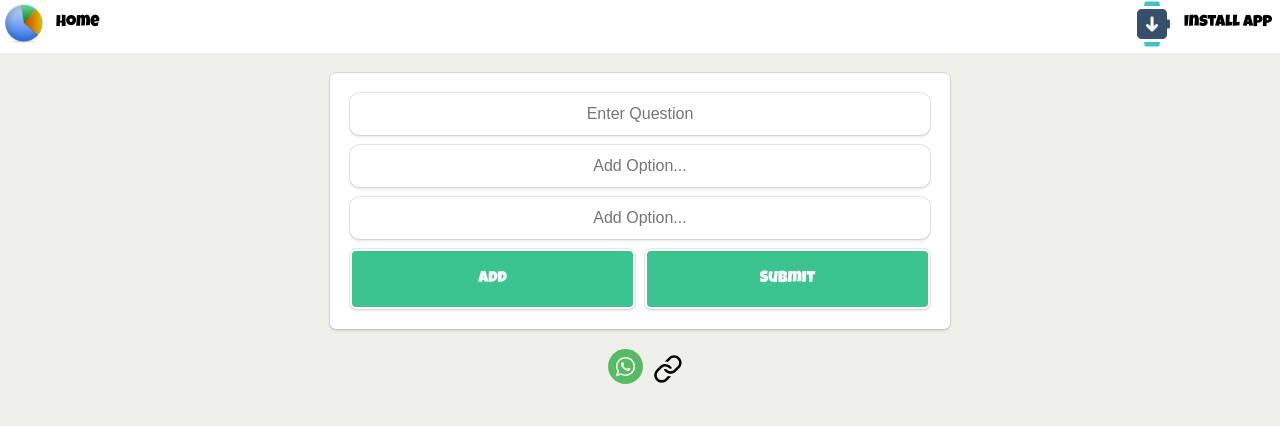
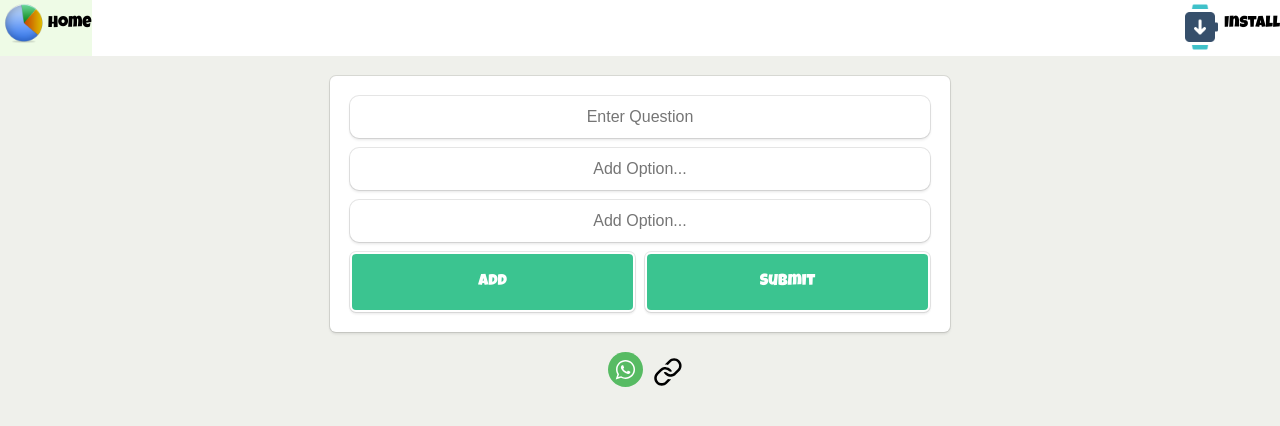
Before and after one commit to Theeddiem/LightSurveyFrontend, a Vue app in the folder vue-client/: page / in a window 1280 px wide. Shown: the top 426 px of the page. Built offline with nearby package versions, Linux system fonts and the light colour scheme.

Commit message:
rebarnding to lightSurvey

```diff
--- a/vue-client/public/index.html
+++ b/vue-client/public/index.html
@@ -6,7 +6,8 @@
     <meta name="viewport" content="width=device-width, maximum-scale=1">
     <link rel="icon" href="<%= BASE_URL %>favicon.ico">
     <link rel="mainfest" href="/vue-client/public/manifest.json">
-    <title>Fast Survey</title>
+    <meta property="og:title" content="Light Survey"/>
+    <title>Light Survey</title>
   </head>
   <body>
     <noscript>
--- a/vue-client/src/App.vue
+++ b/vue-client/src/App.vue
@@ -22,7 +22,6 @@
   display: grid;
   grid-gap: 20px;
   grid-template-columns: 1fr 2fr 1fr;
-  /* grid-template-rows: 1fr 5fr 1fr; */
   text-align: center;
 
 }
--- a/vue-client/src/assets/style.css
+++ b/vue-client/src/assets/style.css
@@ -61,7 +61,6 @@ body {
 
 .button-group {
 
-
   background-color: #26be84;
   opacity: 0.9;
   color: white;
@@ -83,39 +82,6 @@ body {
 }
 
 
-.navbar {
-  display: flex;
-  justify-content: space-between;
-
-}
-
-ul {
-  grid-column: 1/-1;
-  list-style-type: none;
-  margin: 0;
-  padding: 0;
-  overflow: hidden;
-  background-color: #fff;
-  font-family: myFirstFont, Arial, Helvetica, sans-serif;
-}
-
-li {
-  float: left;
-}
-
-li a {
-  display: block;
-  color: rgb(0, 0, 0);
-  text-align: left;
-  padding: 15px 8px;
-  text-decoration: none;
-}
-
-li a:hover {
-  background-color: rgb(238, 251, 230);
-}
-
-
 .footer-container{
   grid-column: 2;
   grid-row: 3;
--- a/vue-client/src/components/NavBar.vue
+++ b/vue-client/src/components/NavBar.vue
@@ -1,37 +1,33 @@
 <template>
-  <ul>
+
     <div class="navbar">
 
       <div class="homePage" @click="goToHomePage">
 
-      <li>
+
         <img
           id="homepageImg"
           src="../assets/iconfinder_poll red_10494.png"
           height="48px"
         />
-      </li>
 
-         <li><a id="homepage" class="active">Home</a></li>
+
+        <p id="homepage" class="active">Home</p>
 
       </div>
 
       <div class="installApp" >
-       <li>
         <img
-          id="homepageImg"
+          id="installAppImg"
           src="../assets/iconfinder_install.png"
-          height="48px"
         />
-      </li>
 
-       <li><a> Install App</a></li>
+       <p> Install</p>
 
     </div>
 
 
     </div>
-  </ul>
 </template>
 
 <script>
@@ -49,6 +45,36 @@ export default {
 </script>
 
 <style>
+#installAppImg
+{
+  margin-top:3px;
+  height:48px;
+  width:48px
+}
 
+p{
+     float: right;
+}
+.navbar {
+  display: flex;
+  grid-column: 1/-1;
+  justify-content: space-between;
+  background-color: #fff;
+  font-family: myFirstFont, Arial, Helvetica, sans-serif;
+}
 
+.installApp:hover,
+.installApp:active,
+.homePage:hover,
+.homePage:active{
+    background-color:  rgb(238, 251, 230);
+}
+
+/* make it so that in touch devices hover color won't stuck after clicking */
+@media (hover: none) {
+    .installApp:hover,
+    .installApp:active {
+        background-color:white;
+    }
+}
 </style>
```
Also changed, not shown: vue-client/public/manifest.json.
